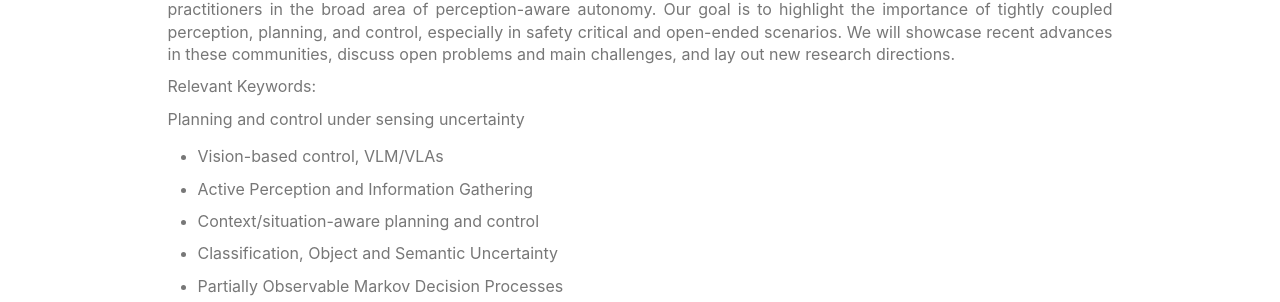
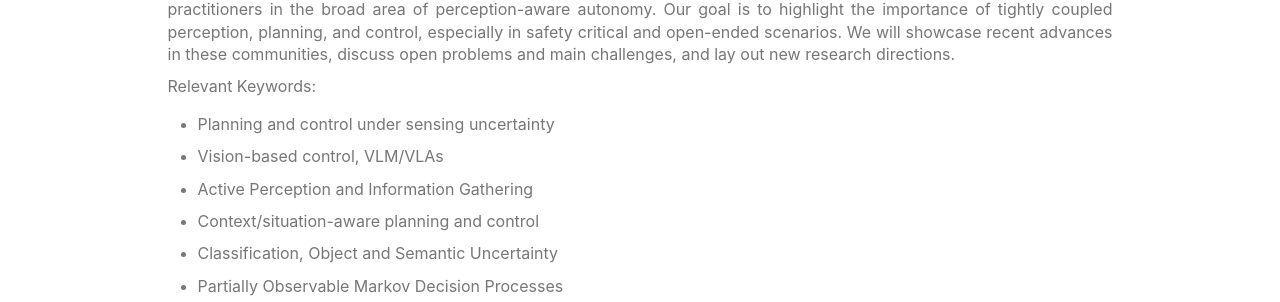
Before and after one commit to aria-systems-group/website, a Jekyll site: the page built from pages/rssworkshop2025.md, in a window 1280 px wide. Shown: the part 572-874 px from the top of the page. Built offline with Jekyll 4.4.1, drawn with Linux system fonts in a browser that asks for light colours.

Commit message:
added stuff

```diff
--- a/pages/rssworkshop2025.md
+++ b/pages/rssworkshop2025.md
@@ -36,7 +36,7 @@ This workshop addresses the critical need for techniques that account for imperf
 
 Relevant Keywords:
 
-Planning and control under sensing uncertainty
+- Planning and control under sensing uncertainty
 - Vision-based control, VLM/VLAs
 - Active Perception and Information Gathering
 - Context/situation-aware planning and control
```
